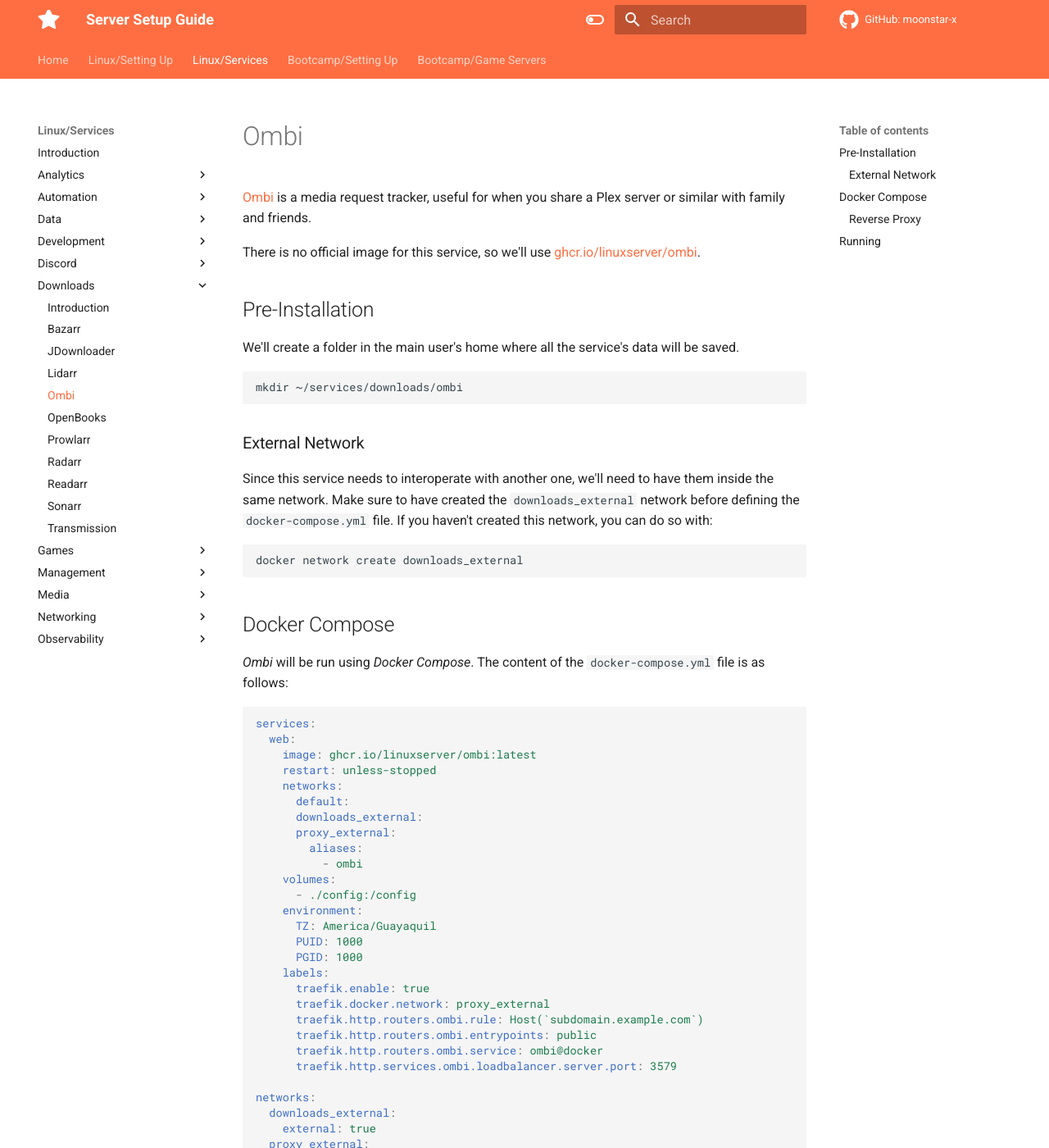
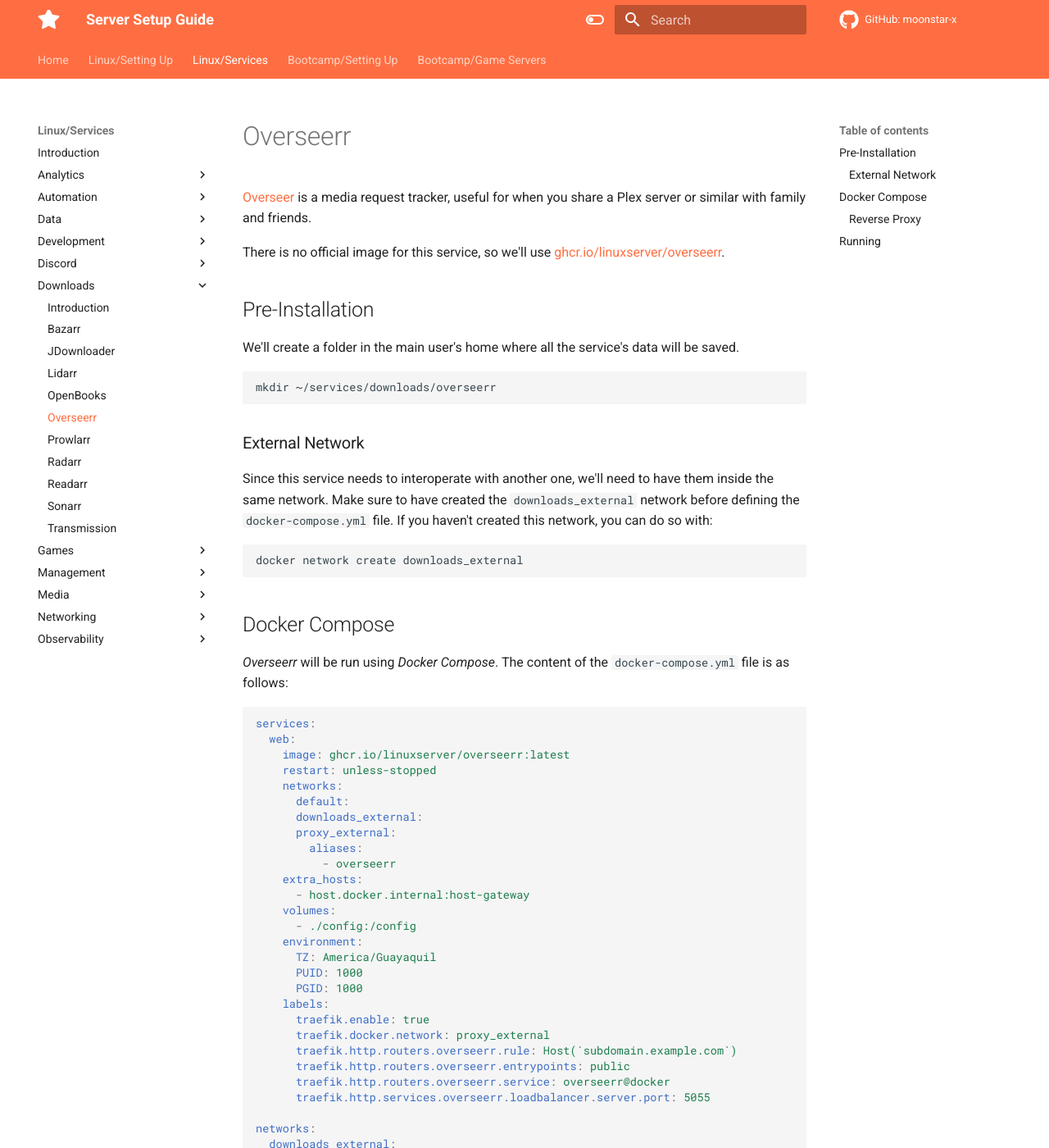
Before and after one commit to moonstar-x/server-setup, an MkDocs documentation site: the page built from docs/linux/services/downloads/overseerr.md, in a window 1280 px wide and 1400 px high. Shown: the whole window at 82% size. Built offline with MkDocs 1.6.1 and Material for MkDocs 9.7.7, drawn with Linux system fonts in a browser that asks for light colours.

Commit message:
Added Overseerr.

````diff
--- a/docs/linux/services/downloads/ombi.md
+++ b/docs/linux/services/downloads/overseerr.md
@@ -1,15 +1,15 @@
-# Ombi
+# Overseerr
 
-[Ombi](https://ombi.io/) is a media request tracker, useful for when you share a Plex server or similar with family and friends.
+[Overseer](https://overseerr.dev/) is a media request tracker, useful for when you share a Plex server or similar with family and friends.
 
-There is no official image for this service, so we'll use [ghcr.io/linuxserver/ombi](https://hub.docker.com/r/linuxserver/ombi).
+There is no official image for this service, so we'll use [ghcr.io/linuxserver/overseerr](https://hub.docker.com/r/linuxserver/overseerr).
 
 ## Pre-Installation
 
 We'll create a folder in the main user's home where all the service's data will be saved.
 
 ```bash
-mkdir ~/services/downloads/ombi
+mkdir ~/services/downloads/overseerr
 ```
 
 ### External Network
@@ -22,19 +22,21 @@ docker network create downloads_external
 
 ## Docker Compose
 
-*Ombi* will be run using *Docker Compose*. The content of the `docker-compose.yml` file is as follows:
+*Overseerr* will be run using *Docker Compose*. The content of the `docker-compose.yml` file is as follows:
 
 ```yaml
 services:
   web:
-    image: ghcr.io/linuxserver/ombi:latest
+    image: ghcr.io/linuxserver/overseerr:latest
     restart: unless-stopped
     networks:
       default:
       downloads_external:
       proxy_external:
         aliases:
-          - ombi
+          - overseerr
+    extra_hosts:
+      - host.docker.internal:host-gateway
     volumes:
       - ./config:/config
     environment:
@@ -44,10 +46,10 @@ services:
     labels:
       traefik.enable: true
       traefik.docker.network: proxy_external
-      traefik.http.routers.ombi.rule: Host(`subdomain.example.com`)
-      traefik.http.routers.ombi.entrypoints: public
-      traefik.http.routers.ombi.service: ombi@docker
-      traefik.http.services.ombi.loadbalancer.server.port: 3579
+      traefik.http.routers.overseerr.rule: Host(`subdomain.example.com`)
+      traefik.http.routers.overseerr.entrypoints: public
+      traefik.http.routers.overseerr.service: overseerr@docker
+      traefik.http.services.overseerr.loadbalancer.server.port: 5055
 
 networks:
   downloads_external:
--- a/mkdocs.yml
+++ b/mkdocs.yml
@@ -135,8 +135,8 @@ nav:
       - Bazarr: linux/services/downloads/bazarr.md
       - JDownloader: linux/services/downloads/jdownloader.md
       - Lidarr: linux/services/downloads/lidarr.md
-      - Ombi: linux/services/downloads/ombi.md
       - OpenBooks: linux/services/downloads/openbooks.md
+      - Overseerr: linux/services/downloads/overseerr.md
       - Prowlarr: linux/services/downloads/prowlarr.md
       - Radarr: linux/services/downloads/radarr.md
       - Readarr: linux/services/downloads/readarr.md
````
Also changed, not shown: docs/linux/setting-up/installation.md (+1 -1 lines).
